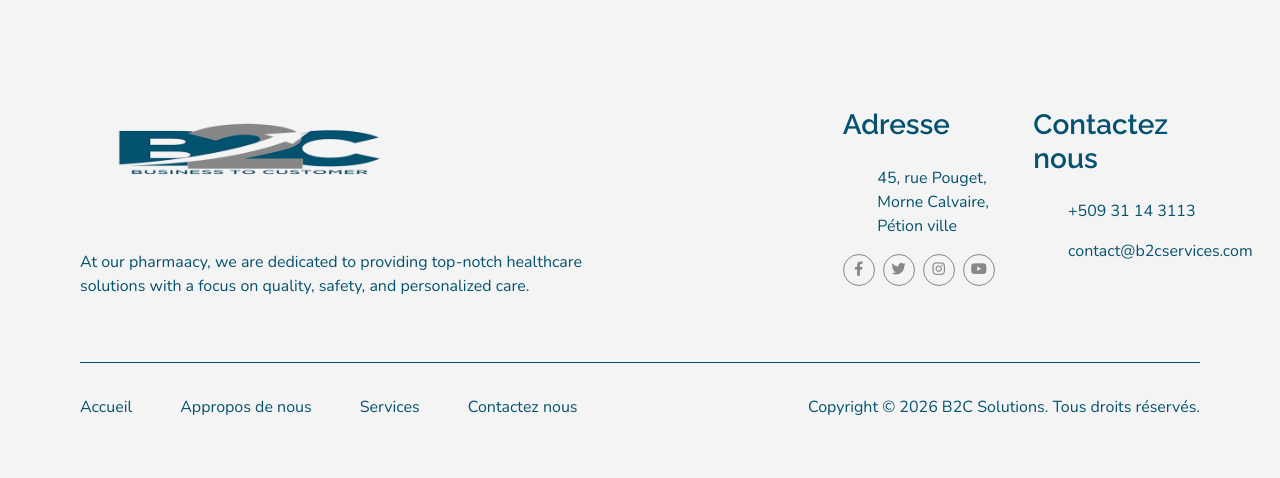
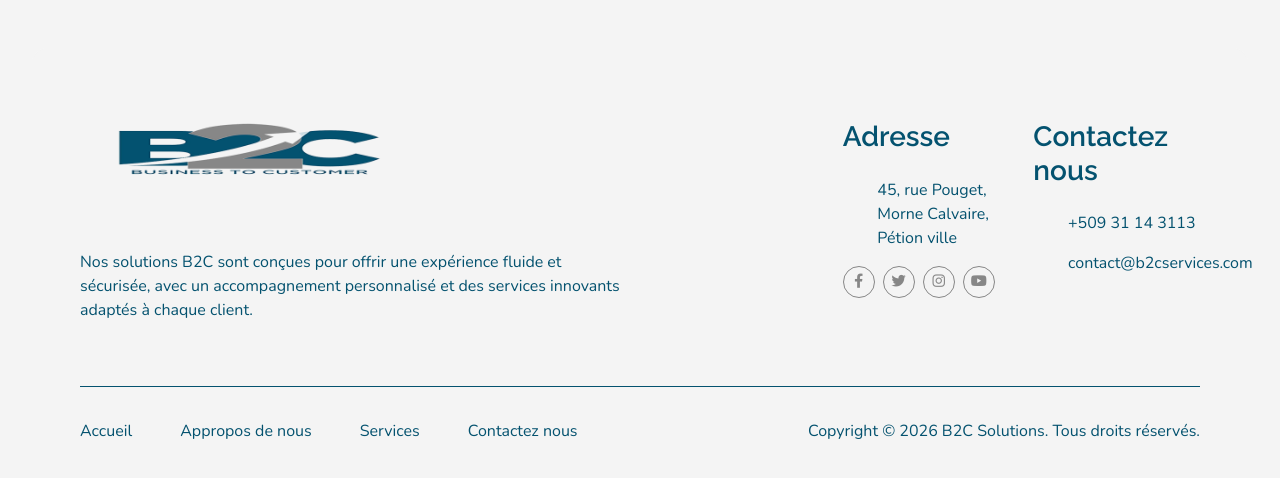
Before and after one commit to Deldonjo/b2csolutions, a Flask app: template app/templates/layout.html in a window 1280 px wide. Shown: the part 106-584 px from the top of the page. Run offline with Flask 3, Linux system fonts and the light colour scheme; the template is opened without the code that fills it, so the values that code supplies are empty; some libraries are stand-ins or nearby versions; some web fonts are replaced.

Commit message:
Update the home page

```diff
--- a/app/templates/layout.html
+++ b/app/templates/layout.html
@@ -74,8 +74,7 @@
                     <div class="d-flex flex-column gap-5">
                         <img src="{{ url_for('static', filename='images/logo-white.png') }}" alt="" class="img-fluid" width="350">
                         <p class="text-color" style="max-width: 550px;">
-                            At our pharmaacy, we are dedicated to providing top-notch healthcare solutions with a
-                            focus on quality, safety, and personalized care.
+                              Nos solutions B2C sont conçues pour offrir une expérience fluide et sécurisée, avec un accompagnement personnalisé et des services innovants adaptés à chaque client.
                         </p>
                     </div>
                 </div>
```
